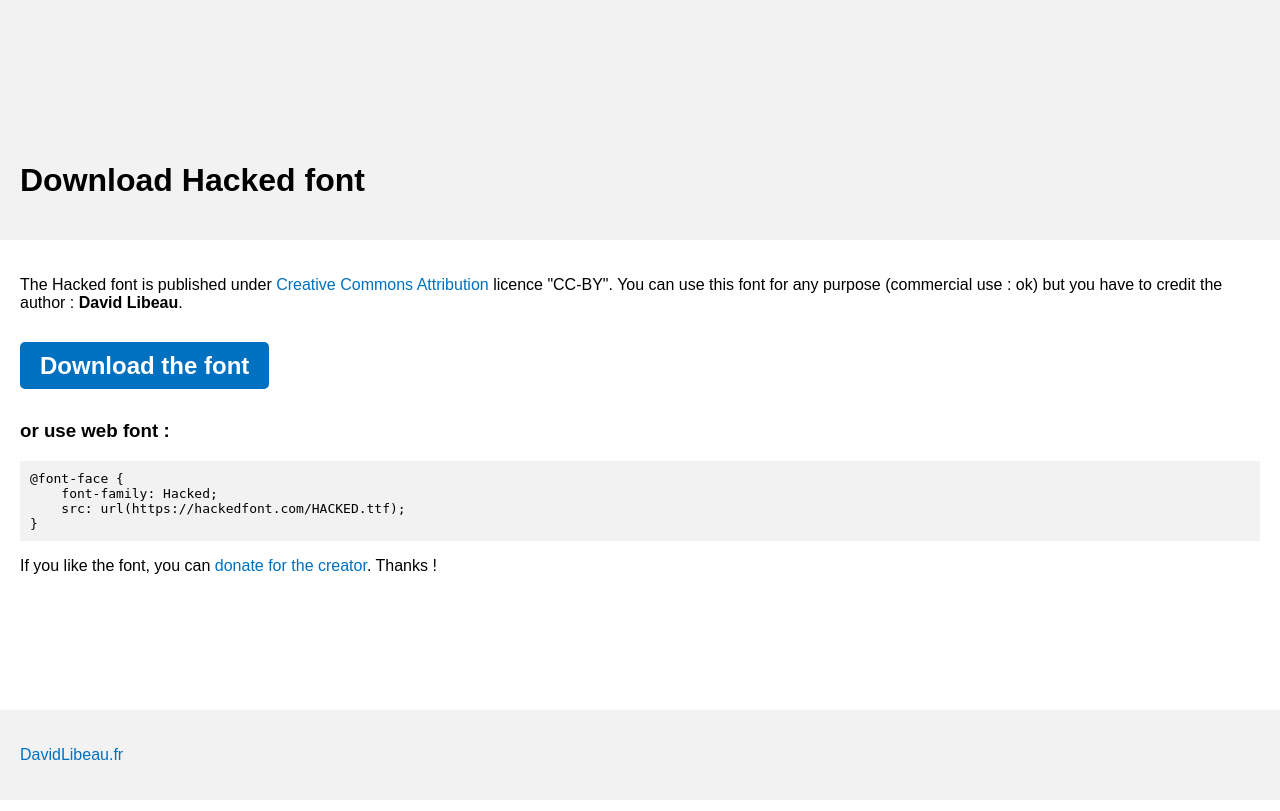
After one commit to DavidLibeau/WatchDogsFont.com, a PHP site: page /download/index.html in a window 1280 px wide. The commit adds this page. Run offline with PHP 8.4, Linux system fonts and the light colour scheme; some web fonts are replaced.

Commit message:
Delete Dafont and add Hackedfont.com

```diff
--- /dev/null
+++ b/download/index.html
@@ -0,0 +1,110 @@
+<!DOCTYPE html>
+
+<html lang="fr">
+
+<head>
+    <meta charset="utf-8" />
+    <title>Hacked font - Download</title>
+    <meta name="viewport" content="width=device-width, initial-scale=1.0, maximum-scale=1.0, user-scalable=no">
+    <meta name="theme-color" content="#000">
+    <style>
+        @font-face {
+            font-family: Hacked;
+            src: url(https://hackedfont.com/HACKED.ttf);
+        }
+
+        body {
+            font-family: sans-serif;
+            margin: 0;
+        }
+
+        a {
+            text-decoration: none;
+            color: #0070c0;
+        }
+
+        header,
+        main,
+        footer {
+            position: relative;
+            padding: 20px;
+        }
+
+        header {
+            height: 200px;
+            background-color: #f2f2f2;
+        }
+
+        header h1 {
+            position: absolute;
+            bottom: 20px;
+        }
+
+        h1 strong {
+            font-family: Hacked, sans-serif;
+        }
+
+        h2 {
+            margin: 40px 0;
+        }
+
+        main {
+            margin-bottom: 200px;
+        }
+
+        footer {
+            position: fixed;
+            bottom: 0;
+            right: 0;
+            left: 0;
+            background-color: #f2f2f2;
+        }
+
+        .btn {
+            padding: 10px 20px;
+            background-color: #0070c0;
+            color: white;
+            border-radius: 5px;
+        }
+        .btn:hover {
+            opacity: 0.8;
+        }
+
+        pre{
+            padding: 10px;
+            background-color: #f2f2f2;
+        }
+    </style>
+</head>
+
+<body>
+    <header>
+        <h1>Download <strong>Hacked</strong> font</h1>
+    </header>
+
+    <main>
+        <p>The Hacked font is published under <a href="https://creativecommons.org/licenses/by/4.0/" target="_blank">Creative Commons Attribution</a> licence "CC-BY". You can use this font for any purpose (commercial use : ok) but you have to credit the author : <strong>David Libeau</strong>.</p>
+
+        <h2><a class="btn" href="HACKED.zip">Download the font</a></h2>
+
+        <h3>or use web font :</h3>
+        <p>
+<pre>@font-face {
+    font-family: Hacked;
+    src: url(https://hackedfont.com/HACKED.ttf);
+}</pre>
+        </p>
+
+
+        <p>If you like the font, you can <a href="https://www.paypal.com/cgi-bin/webscr?cmd=_s-xclick&hosted_button_id=JF3NNU43JJ7E6" target="_blank">donate for the creator</a>. Thanks !</p>
+    </main>
+
+    <footer>
+        <p><a href="https://davidlibeau.fr" target="_blank">DavidLibeau.fr</a></p>
+    </footer>
+
+
+    <script type="text/javascript" src="//dav.li/jquery/2.1.4.js"></script>
+</body>
+
+</html>
--- a/script.js
+++ b/script.js
@@ -175,11 +175,11 @@ $(function () {
                         modal: true,
                         buttons: {
                             "NO": function () {
-                                window.open("http://www.dafont.com/hacked.font","_blank");
+                                window.open("https://hackedfont.com","_blank");
                                 $(this).dialog("destroy");
                             },
                             "YES": function () {
-                                window.open("http://www.dafont.com/hacked.font","_blank");
+                                window.open("https://hackedfont.com","_blank");
                                 $(this).dialog("destroy");
                             },
                         },
--- a/style.css
+++ b/style.css
@@ -12,7 +12,7 @@ html, body {
 
 @font-face {
     font-family: Hacked;
-    src: url(font/HACKED_Title.ttf);
+    src: url(https://hackedfont.com/HACKED.ttf);
 }
 @font-face {
     font-family: PixelOperatorBold;
```
Also changed, not shown: index.php (+1 -10 lines), download/HACKED.ttf (added), download/HACKED/HACKED.ttf (added), download/HACKED/readme.txt (added), font/HACKED_Title.ttf (deleted), 1 other file.
